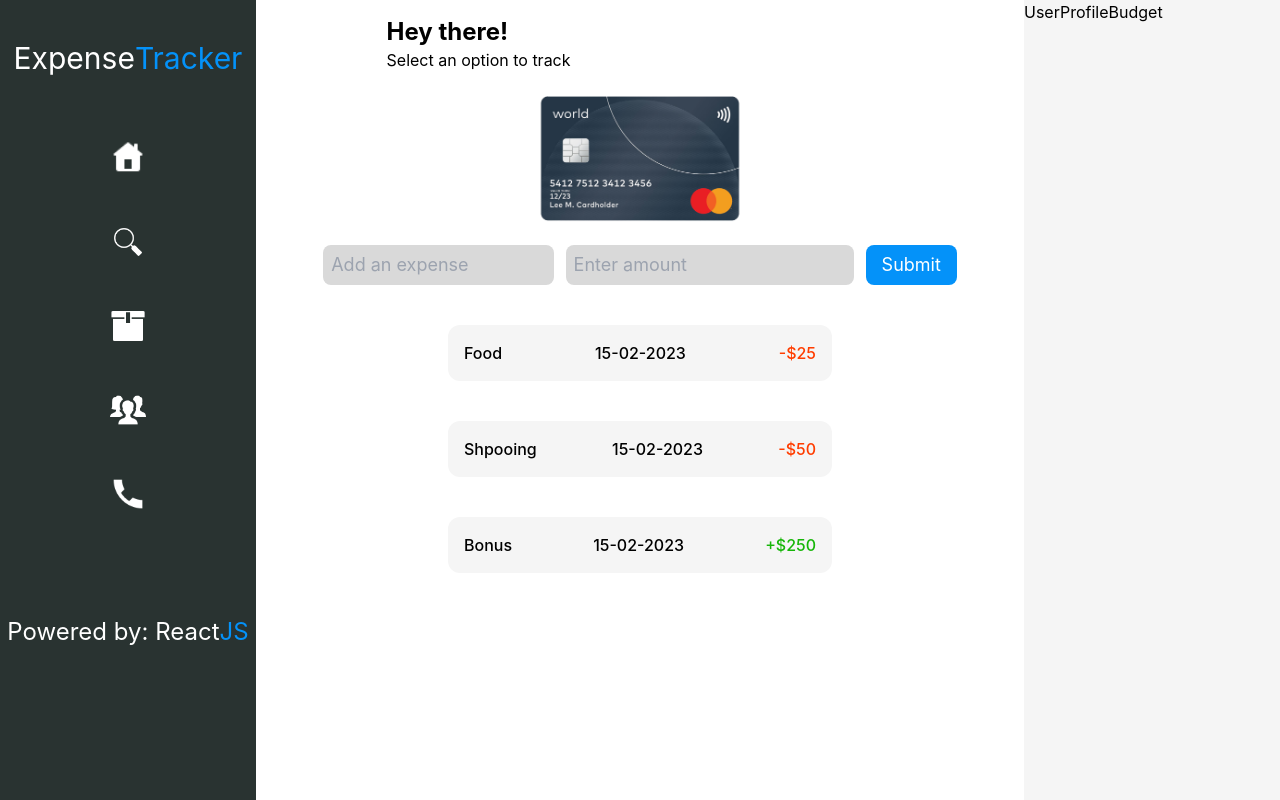
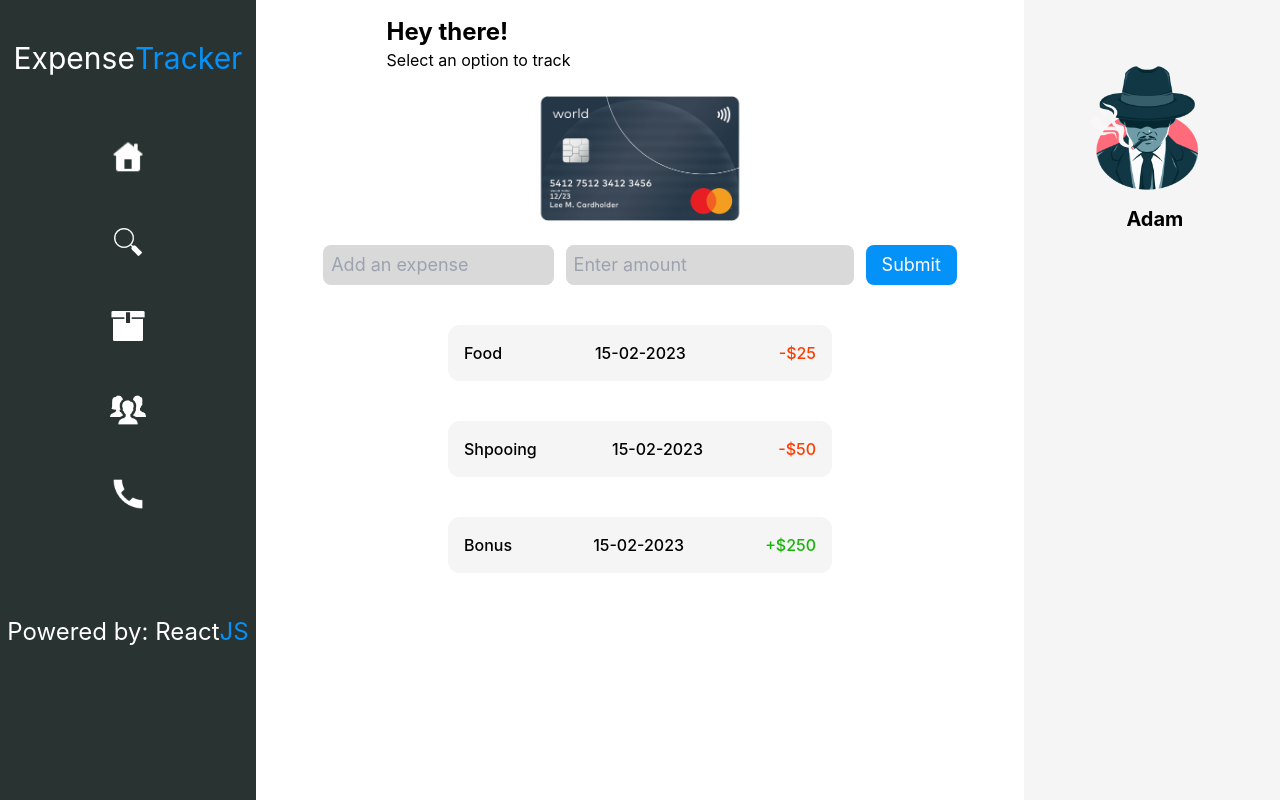
Before and after one commit to Tejas204/Expense-Tracker, a React (Create React App) app: page / in a window 1280 px wide. Built offline with nearby package versions, Linux system fonts and the light colour scheme.

Commit message:
Started with user profile

```diff
--- a/src/components/UserProfileBudget.js
+++ b/src/components/UserProfileBudget.js
@@ -1,8 +1,16 @@
 import React from 'react'
+import userAvatar from '../images/user_avatar.png';
+
 
 const UserProfileBudget = () => {
   return (
-    <div className='bg-[#F5F5F5] h-screen'>UserProfileBudget</div>
+    <div className='bg-[#F5F5F5] h-screen'>
+      {/* User avatar div */}
+      <div className='flex flex-col'>
+        <img src={userAvatar} className='h-[60%] w-[60%] mt-[20%] ml-[18%]'></img>
+        <p className='text-xl font-bold ml-[40%]'>Adam</p>
+      </div>
+    </div>
   )
 }
 
--- a/src/components/VerticalNavbar.js
+++ b/src/components/VerticalNavbar.js
@@ -7,7 +7,7 @@ const verticalNavbar = () => {
       {/* This is the title bar of the page
       * It contains the brand name and the
       * Navigation links */}
-      <div className='flex flex-row justify-center text-3xl text-white sm:pt-2 md:pt-10 md:pb-10'>
+      <div className='flex flex-row justify-center text-md md:text-3xl text-white sm:pt-2 md:pt-10 md:pb-10'>
         Expense <span className='text-[#0492F9]'>Tracker</span>
       </div>
 
```
